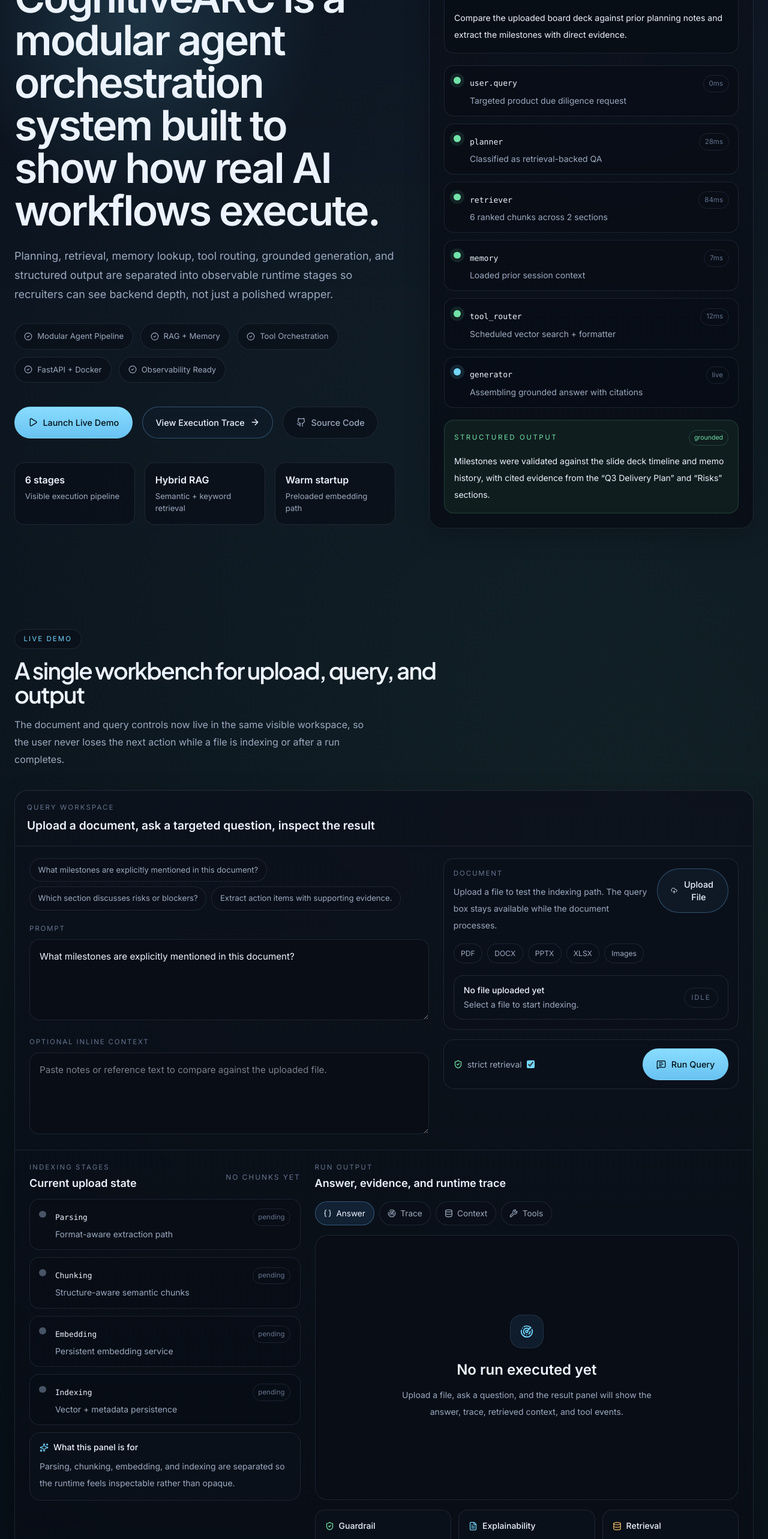
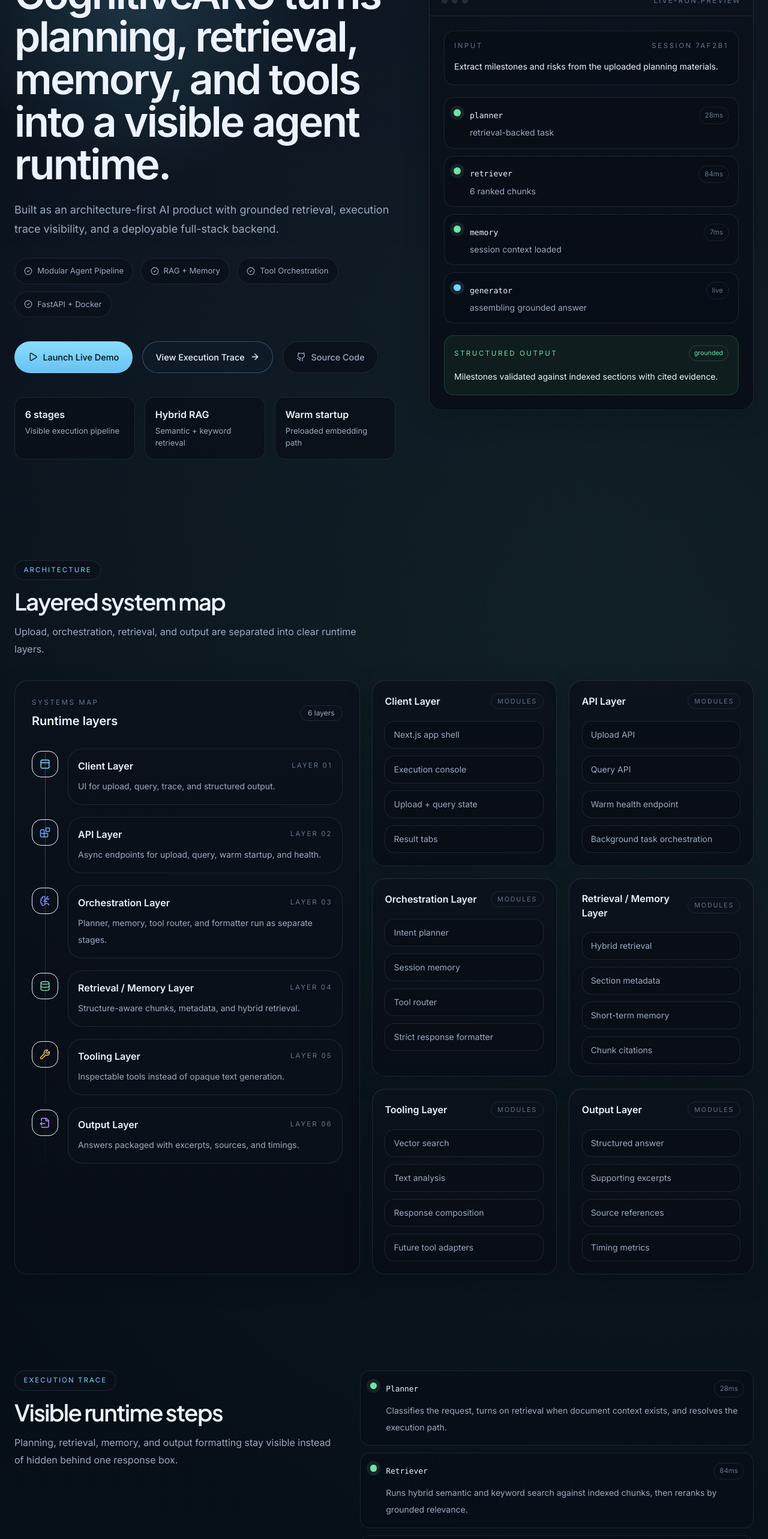
Before and after one commit to Dhruv1242004/CognitiveARC, a Next.js app: page / in a window 1280 px wide. Shown: the part 234-2800 px from the top of the page at 60% size. Built offline with nearby package versions, Linux system fonts and the light colour scheme.

Commit message:
ui: tighten page hierarchy and streamline demo layout

```diff
--- a/src/app/page.tsx
+++ b/src/app/page.tsx
@@ -10,9 +10,9 @@
   return (
     <>
       <Hero />
-      <InteractiveDemo />
       <Architecture />
       <ExecutionTraceSection />
+      <InteractiveDemo />
       <SystemMetricsSection />
       <InfraArchitectureSection />
       <ImpactSection />
--- a/src/components/Architecture.tsx
+++ b/src/components/Architecture.tsx
@@ -8,42 +8,42 @@
     title: "Client Layer",
     icon: PanelTop,
     accent: "var(--accent-cyan)",
-    description: "Recruiter-facing systems UI with upload controls, indexed-state gating, trace visibility, and structured result views.",
+    description: "UI for upload, query, trace, and structured output.",
     modules: ["Next.js app shell", "Execution console", "Upload + query state", "Result tabs"],
   },
   {
     title: "API Layer",
     icon: Blocks,
     accent: "var(--accent-blue)",
-    description: "Async FastAPI endpoints coordinate warm startup, ingestion jobs, health checks, and query execution.",
+    description: "Async endpoints for upload, query, warm startup, and health.",
     modules: ["Upload API", "Query API", "Warm health endpoint", "Background task orchestration"],
   },
   {
     title: "Orchestration Layer",
     icon: BrainCircuit,
     accent: "var(--accent-indigo)",
-    description: "Planner, memory, tool router, and response composer run as separate stages with explicit runtime signals.",
+    description: "Planner, memory, tool router, and formatter run as separate stages.",
     modules: ["Intent planner", "Session memory", "Tool router", "Strict response formatter"],
   },
   {
     title: "Retrieval / Memory Layer",
     icon: Database,
     accent: "var(--accent-emerald)",
-    description: "Structure-aware chunks are embedded once, indexed with metadata, and retrieved through hybrid reranking.",
+    description: "Structure-aware chunks, metadata, and hybrid retrieval.",
     modules: ["Hybrid retrieval", "Section metadata", "Short-term memory", "Chunk citations"],
   },
   {
     title: "Tooling Layer",
     icon: Wrench,
     accent: "var(--accent-amber)",
-    description: "Tool invocations remain inspectable so the agent shows routed execution, not opaque text generation.",
+    description: "Inspectable tools instead of opaque text generation.",
     modules: ["Vector search", "Text analysis", "Response composition", "Future tool adapters"],
   },
   {
     title: "Output Layer",
     icon: FileOutput,
     accent: "var(--accent-violet)",
-    description: "Final answers are packaged with excerpts, source metadata, and per-stage timings for explainable output assembly.",
+    description: "Answers packaged with excerpts, sources, and timings.",
     modules: ["Structured answer", "Supporting excerpts", "Source references", "Timing metrics"],
   },
 ];
@@ -53,10 +53,9 @@
     <section id="architecture" className="section-shell">
       <div className="section-header">
         <span className="section-kicker">Architecture</span>
-        <h2 className="section-title-lg">Layered system map for an observable agent runtime</h2>
+        <h2 className="section-title-lg">Layered system map</h2>
         <p className="section-copy">
-          The site now shows CognitiveARC as an orchestration product: upload and retrieval are distinct from planning,
-          tool execution, and grounded response assembly.
+          Upload, orchestration, retrieval, and output are separated into clear runtime layers.
         </p>
       </div>
 
--- a/src/components/ExecutionTraceSection.tsx
+++ b/src/components/ExecutionTraceSection.tsx
@@ -47,10 +47,9 @@
       <div className="grid gap-10 lg:grid-cols-[0.9fr_1.1fr] lg:items-start">
         <div className="section-header">
           <span className="section-kicker">Execution Trace</span>
-          <h2 className="section-title-lg">Visible runtime steps, not hidden agent magic</h2>
+          <h2 className="section-title-lg">Visible runtime steps</h2>
           <p className="section-copy">
-            The trace view exists to make CognitiveARC feel like a real system. You can see where planning stops, where
-            retrieval starts, and how the final output is assembled.
+            Planning, retrieval, memory, and output formatting stay visible instead of hidden behind one response box.
           </p>
         </div>
 
--- a/src/components/Hero.tsx
+++ b/src/components/Hero.tsx
@@ -8,16 +8,13 @@
   "RAG + Memory",
   "Tool Orchestration",
   "FastAPI + Docker",
-  "Observability Ready",
 ];
 
 const miniTrace = [
-  { label: "user.query", status: "completed", detail: "Targeted product due diligence request", ms: "0ms" },
-  { label: "planner", status: "completed", detail: "Classified as retrieval-backed QA", ms: "28ms" },
-  { label: "retriever", status: "completed", detail: "6 ranked chunks across 2 sections", ms: "84ms" },
-  { label: "memory", status: "completed", detail: "Loaded prior session context", ms: "7ms" },
-  { label: "tool_router", status: "completed", detail: "Scheduled vector search + formatter", ms: "12ms" },
-  { label: "generator", status: "running", detail: "Assembling grounded answer with citations", ms: "live" },
+  { label: "planner", status: "completed", detail: "retrieval-backed task", ms: "28ms" },
+  { label: "retriever", status: "completed", detail: "6 ranked chunks", ms: "84ms" },
+  { label: "memory", status: "completed", detail: "session context loaded", ms: "7ms" },
+  { label: "generator", status: "running", detail: "assembling grounded answer", ms: "live" },
 ];
 
 export default function Hero() {
@@ -33,11 +30,10 @@
         >
           <div className="eyebrow-chip">Autonomous AI Agent Platform</div>
           <h1 className="mt-6 max-w-3xl text-4xl font-semibold tracking-[-0.04em] text-[var(--text-primary)] sm:text-5xl lg:text-[4.35rem] lg:leading-[1.02]">
-            CognitiveARC is a modular agent orchestration system built to show how real AI workflows execute.
+            CognitiveARC turns planning, retrieval, memory, and tools into a visible agent runtime.
           </h1>
           <p className="mt-6 max-w-2xl text-base leading-8 text-[var(--text-secondary)] sm:text-lg">
-            Planning, retrieval, memory lookup, tool routing, grounded generation, and structured output are separated into
-            observable runtime stages so recruiters can see backend depth, not just a polished wrapper.
+            Built as an architecture-first AI product with grounded retrieval, execution trace visibility, and a deployable full-stack backend.
           </p>
 
           <div className="mt-8 flex flex-wrap gap-3">
@@ -108,7 +104,7 @@
                   <span>session 7af2b1</span>
                 </div>
                 <p className="mt-3 text-sm leading-7 text-[var(--text-primary)]">
-                  Compare the uploaded board deck against prior planning notes and extract the milestones with direct evidence.
+                  Extract milestones and risks from the uploaded planning materials.
                 </p>
               </div>
 
@@ -141,8 +137,7 @@
                   </span>
                 </div>
                 <p className="mt-3 text-sm leading-7 text-[var(--text-primary)]">
-                  Milestones were validated against the slide deck timeline and memo history, with cited evidence from the
-                  “Q3 Delivery Plan” and “Risks” sections.
+                  Milestones validated against indexed sections with cited evidence.
                 </p>
               </div>
             </div>
--- a/src/components/ImpactSection.tsx
+++ b/src/components/ImpactSection.tsx
@@ -2,20 +2,16 @@
 
 const impactPoints = [
   {
-    title: "Grounded response generation",
-    description: "Hybrid retrieval and strict fallback behavior reduce the chance of generic answers when document support is missing.",
+    title: "Grounded responses",
+    description: "Hybrid retrieval and strict fallback behavior reduce generic answers.",
   },
   {
     title: "Modular orchestration",
-    description: "Planner, retriever, memory, tool router, and formatter are separated so the system can evolve without rewriting the whole runtime.",
+    description: "Planner, retriever, memory, and formatter stay independently evolvable.",
   },
   {
     title: "Execution visibility",
-    description: "Trace steps, timings, and source-linked output make the agent explainable for demos, debugging, and recruiter review.",
-  },
-  {
-    title: "Extensible deployment path",
-    description: "Warm startup, container boundaries, health checks, and metadata-aware retrieval move the project closer to production behavior.",
+    description: "Trace steps and source-linked output make the runtime easier to trust and debug.",
   },
 ];
 
@@ -24,14 +20,13 @@
     <section className="section-shell">
       <div className="section-header">
         <span className="section-kicker">Why It Matters</span>
-        <h2 className="section-title-lg">Technical choices that matter for real AI system behavior</h2>
+        <h2 className="section-title-lg">Why this project matters</h2>
         <p className="section-copy">
-          CognitiveARC is meaningful because it pushes beyond a single prompt-response surface and exposes the operational
-          decisions that make retrieval-backed agents more reliable and more explainable.
+          CognitiveARC goes beyond a prompt box by making the retrieval and execution path visible.
         </p>
       </div>
 
-      <div className="grid gap-5 sm:grid-cols-2">
+      <div className="grid gap-5 md:grid-cols-3">
         {impactPoints.map((point) => (
           <div key={point.title} className="surface-card">
             <h3 className="text-lg font-semibold text-[var(--text-primary)]">{point.title}</h3>
--- a/src/components/InteractiveDemo.tsx
+++ b/src/components/InteractiveDemo.tsx
@@ -8,12 +8,10 @@
   CheckCircle2,
   Clock3,
   Database,
-  FileText,
   Loader2,
   MessageSquareText,
   Radar,
   ShieldCheck,
-  Sparkles,
   UploadCloud,
   Wrench,
 } from "lucide-react";
@@ -102,7 +100,7 @@
 const prompts = [
   "What milestones are explicitly mentioned in this document?",
   "Which section discusses risks or blockers?",
-  "Extract action items with supporting evidence.",
+  "Extract action items with evidence.",
 ];
 
 const defaultUploadStages: UploadStage[] = [
@@ -248,10 +246,9 @@
     <section id="demo" className="section-shell">
       <div className="section-header">
         <span className="section-kicker">Live Demo</span>
-        <h2 className="section-title-lg">A single workbench for upload, query, and output</h2>
+        <h2 className="section-title-lg">Upload, query, inspect</h2>
         <p className="section-copy">
-          The document and query controls now live in the same visible workspace, so the user never loses the next action
-          while a file is indexing or after a run completes.
+          One workspace for the document, the question, and the result.
         </p>
       </div>
 
@@ -259,7 +256,7 @@
         <div className="demo-toolbar">
           <div>
             <p className="demo-label">Query Workspace</p>
-            <h3 className="demo-heading">Upload a document, ask a targeted question, inspect the result</h3>
+            <h3 className="demo-heading">Upload a document and run a targeted query</h3>
           </div>
           <div className="flex flex-wrap gap-2">
             {runtimeSummary.map((item) => (
@@ -313,7 +310,7 @@
                 <div>
                   <p className="demo-subtitle">Document</p>
                   <p className="mt-2 text-sm leading-7 text-[var(--text-secondary)]">
-                    Upload a file to test the indexing path. The query box stays available while the document processes.
+                    Upload a file and query it as soon as indexing finishes.
                   </p>
                 </div>
                 <button type="button" onClick={() => fileInputRef.current?.click()} className="btn btn-secondary">
@@ -404,16 +401,6 @@
                 </div>
               </div>
             ))}
-
-            <div className="rounded-[1.15rem] border border-[var(--border-muted)] bg-[var(--panel-soft)] px-4 py-3.5">
-              <div className="flex items-center gap-2 text-sm font-medium text-[var(--text-primary)]">
-                <Sparkles size={15} className="text-[var(--accent-cyan)]" />
-                What this panel is for
-              </div>
-              <p className="mt-2 text-sm leading-7 text-[var(--text-secondary)]">
-                Parsing, chunking, embedding, and indexing are separated so the runtime feels inspectable rather than opaque.
-              </p>
-            </div>
           </div>
 
           <div className="space-y-4">
@@ -455,7 +442,7 @@
                     </div>
                     <h4 className="mt-5 text-2xl font-semibold text-[var(--text-primary)]">No run executed yet</h4>
                     <p className="mt-3 max-w-md text-sm leading-7 text-[var(--text-secondary)]">
-                      Upload a file, ask a question, and the result panel will show the answer, trace, retrieved context, and tool events.
+                      Upload a file and run a query to populate this panel.
                     </p>
                   </motion.div>
                 ) : (
@@ -608,36 +595,6 @@
                 )}
               </AnimatePresence>
             </div>
-
-            <div className="grid gap-3 sm:grid-cols-3">
-              <div className="rounded-[1rem] border border-[var(--border-muted)] bg-[var(--panel-soft)] p-4">
-                <div className="flex items-center gap-2 text-sm font-medium text-[var(--text-primary)]">
-                  <ShieldCheck size={15} className="text-[var(--accent-emerald)]" />
-                  Guardrail
-                </div>
-                <p className="mt-2 text-sm leading-7 text-[var(--text-secondary)]">
-                  Strict mode prevents generic answers when the upload does not support the question.
-                </p>
-              </div>
-              <div className="rounded-[1rem] border border-[var(--border-muted)] bg-[var(--panel-soft)] p-4">
-                <div className="flex items-center gap-2 text-sm font-medium text-[var(--text-primary)]">
-                  <FileText size={15} className="text-[var(--accent-cyan)]" />
-                  Explainability
-                </div>
-                <p className="mt-2 text-sm leading-7 text-[var(--text-secondary)]">
-                  Trace, context, and tool tabs show how the answer was assembled.
-                </p>
-              </div>
-              <div className="rounded-[1rem] border border-[var(--border-muted)] bg-[var(--panel-soft)] p-4">
-                <div className="flex items-center gap-2 text-sm font-medium text-[var(--text-primary)]">
-                  <Database size={15} className="text-[var(--accent-amber)]" />
-                  Retrieval
-                </div>
-                <p className="mt-2 text-sm leading-7 text-[var(--text-secondary)]">
-                  Section metadata and hybrid ranking help targeted questions stay precise.
-                </p>
-              </div>
-            </div>
           </div>
         </div>
       </div>
--- a/src/components/SystemMetricsSection.tsx
+++ b/src/components/SystemMetricsSection.tsx
@@ -18,10 +18,9 @@
     <section id="metrics" className="section-shell">
       <div className="section-header">
         <span className="section-kicker">Engineering Metrics</span>
-        <h2 className="section-title-lg">Runtime signals that read like engineering evidence</h2>
+        <h2 className="section-title-lg">Engineering metrics</h2>
         <p className="section-copy">
-          These metrics are intentionally modest and system-focused. They reinforce architecture depth, retrieval quality,
-          and deployment readiness without drifting into product-marketing fluff.
+          Runtime signals focused on retrieval, pipeline depth, and deployment readiness.
         </p>
       </div>
 
```
